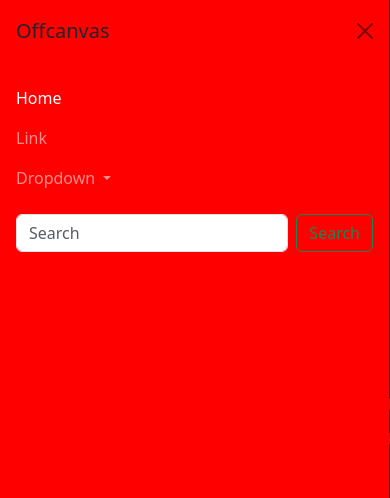
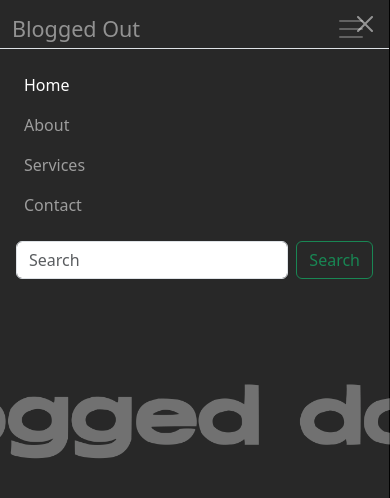
Before and after one commit to arionitas/Blogged-Out, a plain HTML site: page index.html in a window 390 px wide. Both pictures are taken after a click on the button "Toggle navigation". Shown: the top 498 px of the page. Drawn offline with nearby package versions, Linux system fonts and the light colour scheme.

```diff
--- a/assets/style.css
+++ b/assets/style.css
@@ -6,9 +6,9 @@ body {
     background-repeat: no-repeat;
 }
 
-@media(max-width: 911px){
+@media (max-width: 991px){
     .sidebar{
-        background-color: red;
+        background-color: rgba(255, 255, 255, 0.15);
         backdrop-filter: blur (10px);
     }
 }
--- a/index.html
+++ b/index.html
@@ -11,7 +11,7 @@
 </head>
 <body class="vh-100 overflow-hidden">
   <!----------NAVBAR----------->
-  <nav class="navbar navbar-expand-1g navbar-dark bg-transparent">
+  <nav class="navbar navbar-dark bg-transparent">
     <div class="container">
       <!----------lOGO----------->
       <a class="navbar-brand fs-4" href="#">Blogged Out</a>
@@ -22,31 +22,27 @@
 
       <!----------SIDEBAR----------->
       <div class="sidebar offcanvas offcanvas-start" tabindex="-1" id="offcanvasNavbar" aria-labelledby="offcanvasNavbarLabel">
-        <div class="offcanvas-header">
-          <h5 class="offcanvas-title" id="offcanvasNavbarLabel">Offcanvas</h5>
-          <button type="button" class="btn-close" data-bs-dismiss="offcanvas" aria-label="Close"></button>
+        <!----------SIDEBAR HEADER----------->
+        <div class="offcanvas-header text-white border-bottom">
+          <h5 class="offcanvas-title" id="offcanvasNavbarLabel"></h5>
+          <button type="button" class="btn-close btn-close-white shadow-none" data-bs-dismiss="offcanvas" aria-label="Close"></button>
         </div>
+        <!----------SIDEBAR BODY----------->
         <div class="offcanvas-body">
           <ul class="navbar-nav justify-content-end flex-grow-1 pe-3">
-            <li class="nav-item">
+            <li class="nav-item mx-2">
               <a class="nav-link active" aria-current="page" href="#">Home</a>
             </li>
-            <li class="nav-item">
-              <a class="nav-link" href="#">Link</a>
+            <li class="nav-item mx-2">
+              <a class="nav-link" href="#about">About</a>
             </li>
-            <li class="nav-item dropdown">
-              <a class="nav-link dropdown-toggle" href="#" role="button" data-bs-toggle="dropdown" aria-expanded="false">
-                Dropdown
-              </a>
-              <ul class="dropdown-menu">
-                <li><a class="dropdown-item" href="#">Action</a></li>
-                <li><a class="dropdown-item" href="#">Another action</a></li>
-                <li>
-                  <hr class="dropdown-divider">
-                </li>
-                <li><a class="dropdown-item" href="#">Something else here</a></li>
-              </ul>
+            <li class="nav-item mx-2">
+              <a class="nav-link" href="#services">Services</a>
             </li>
+            <li class="nav-item mx-2">
+              <a class="nav-link" href="#contact">Contact</a>
+            </li>
+
           </ul>
           <form class="d-flex mt-3" role="search">
             <input class="form-control me-2" type="search" placeholder="Search" aria-label="Search">
```
